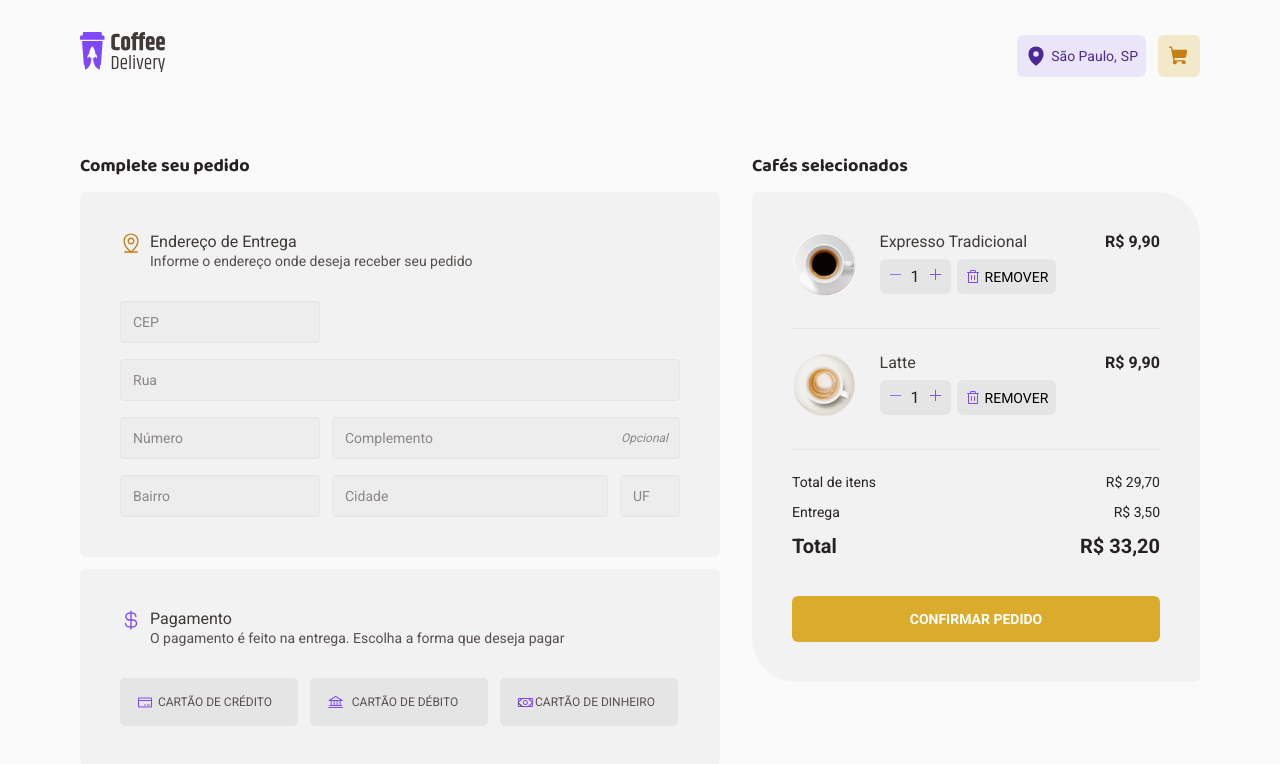
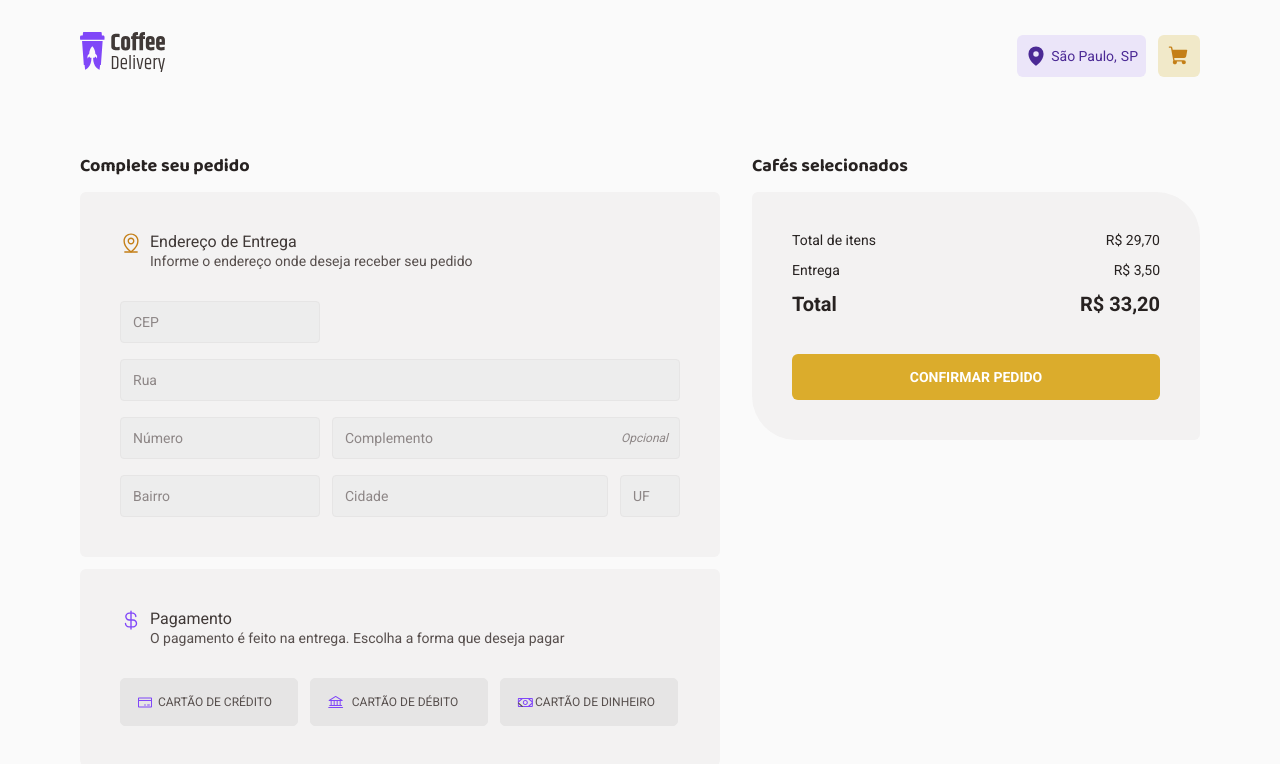
Before and after one commit to kaiquezimerer/ignite-reactjs2-coffee-delivery, a React (Vite) app: page /checkout in a window 1280 px wide. Shown: the top 764 px of the page. Built offline with nearby package versions, Linux system fonts and the light colour scheme.

Commit message:
Render products list on Chackout + increment/decrement methods on cart context

```diff
--- a/src/contexts/CartContext.tsx
+++ b/src/contexts/CartContext.tsx
@@ -11,6 +11,8 @@ interface Product {
 interface CartContextType {
   cart: Product[]
   addProductToCart: (product: Product) => void
+  increaseQuantityInCart: (productId: string) => void
+  decreaseQuantityInCart: (productId: string) => void
 }
 
 interface CartContextProviderProps {
@@ -42,11 +44,35 @@ export function CartContextProvider({ children }: CartContextProviderProps) {
     }
   }
 
+  function increaseQuantityInCart(productId: string) {
+    const newCart = cart.map((item) => {
+      if (productId === item.id) {
+        return { ...item, count: item.count + 1 }
+      }
+      return item
+    })
+
+    setCart(newCart)
+  }
+
+  function decreaseQuantityInCart(productId: string) {
+    const newCart = cart.map((item) => {
+      if (productId === item.id) {
+        return { ...item, count: item.count - 1 }
+      }
+      return item
+    })
+
+    setCart(newCart)
+  }
+
   return (
     <CartContext.Provider
       value={{
         cart,
         addProductToCart,
+        increaseQuantityInCart,
+        decreaseQuantityInCart,
       }}
     >
       {children}
--- a/src/hooks/useCount.ts
+++ b/src/hooks/useCount.ts
@@ -1,8 +1,6 @@
 import { useCallback, useState } from 'react'
 
-type useCountType = [number, () => void, () => void, () => void]
-
-export function useCount(initialCount: number): useCountType {
+export function useCount(initialCount: number) {
   const [count, setCount] = useState<number>(initialCount)
 
   const handleIncrementCount = useCallback(() => {
@@ -17,5 +15,5 @@ export function useCount(initialCount: number): useCountType {
     setCount(initialCount)
   }, [initialCount])
 
-  return [count, reset, handleIncrementCount, handleDecrementCount]
+  return { count, reset, handleIncrementCount, handleDecrementCount }
 }
--- a/src/pages/Checkout/components/ProductItem/index.tsx
+++ b/src/pages/Checkout/components/ProductItem/index.tsx
@@ -2,12 +2,12 @@ import { Minus, Plus } from 'phosphor-react'
 
 import { Product, DeleteButton } from '../../styles'
 
-import { useCount } from '../../../../hooks/useCount'
-
 import { SelectQuantity } from '../../../../pages/Home/components/ItemCard/styles'
-import { useEffect } from 'react'
+import { useContext } from 'react'
+import { CartContext } from '../../../../contexts/CartContext'
 
 type ProductType = {
+  id: string
   image: string
   name: string
   price: number
@@ -25,11 +25,22 @@ function formatToLacalePrice(price: number) {
 }
 
 export function ProductItem({ product }: ProductItemProps) {
-  const [count, handleIncrementCount, handleDecrementCount] = useCount(1)
+  const { cart, increaseQuantityInCart, decreaseQuantityInCart } =
+    useContext(CartContext)
+
+  function handleIncrement() {
+    increaseQuantityInCart(product.id)
+  }
+
+  function handleDecrement() {
+    decreaseQuantityInCart(product.id)
+  }
+
+  const count = cart.find((item) => item.id === product.id)?.count
 
   return (
-    <Product>
-      <img src={product.image} alt={product.name} />
+    <Product key={product.id}>
+      <img src={`images/${product.image}`} alt={product.name} />
       <div>
         <h3>{product.name}</h3>
         <div>
@@ -38,7 +49,7 @@ export function ProductItem({ product }: ProductItemProps) {
               <button
                 type="button"
                 disabled={count === 1}
-                onClick={handleDecrementCount}
+                onClick={handleDecrement}
               >
                 <Minus size={15} />
               </button>
@@ -46,7 +57,7 @@ export function ProductItem({ product }: ProductItemProps) {
               <button
                 type="button"
                 disabled={count === 99}
-                onClick={handleIncrementCount}
+                onClick={handleIncrement}
               >
                 <Plus size={15} />
               </button>
--- a/src/pages/Checkout/index.tsx
+++ b/src/pages/Checkout/index.tsx
@@ -1,4 +1,4 @@
-import { useState } from 'react'
+import { useContext, useState } from 'react'
 import { Minus, Plus } from "phosphor-react"
 
 import { CheckoutForm } from "./components/CheckoutForm"
@@ -21,6 +21,7 @@ import CreditIcon from '../../assets/images/credit-icon.svg'
 import DebitIcon from '../../assets/images/debit-icon.svg'
 import CashIcon from '../../assets/images/cash-icon.svg'
 import { ProductItem } from "./components/ProductItem"
+import { CartContext } from "../../contexts/CartContext"
 
 enum PaymentMethod {
   'CREDIT_CARD' = 1,
@@ -35,6 +36,8 @@ const PAYMENT_METHOD = Object.freeze({
 })
 
 export function Checkout() {
+  const { cart } = useContext(CartContext)
+
   const [paymentMethod, setPaymentMethod] = useState<PaymentMethod | null>(null)
 
   function handleChangePaymentMethod(paymentMethod: PaymentMethod) {
@@ -88,22 +91,15 @@ export function Checkout() {
         <h2>Cafés selecionados</h2>
         <Card>
           <ol>
-            <ProductItem
-              product={
-                {
-                  image: 'images/coffee-expresso.png',
-                  name: 'Expresso Tradicional',
-                  price: 9.90
-                }
-              }
-            />
-            <ProductItem
-              product={{
-                image: 'images/coffee-latte.png',
-                name: 'Latte',
-                price: 9.90
-              }}
-            />
+            {
+              cart.map((product) => (
+                <ProductItem
+                  product={
+                    product
+                  }
+                />
+              ))
+            }
           </ol>
           <Summary>
             <div>
--- a/src/pages/Home/components/ItemCard/index.tsx
+++ b/src/pages/Home/components/ItemCard/index.tsx
@@ -20,7 +20,8 @@ export function formatPrice(price: number): string {
 export function ItemCard({ product }: ItemCardProps) {
   const { addProductToCart } = useContext(CartContext)
 
-  const [count, reset, handleIncrementCount, handleDecrementCount] = useCount(1)
+  const { count, reset, handleIncrementCount, handleDecrementCount } =
+    useCount(1)
 
   function handleAddProduct(product: Product) {
     const newProduct = {
```
